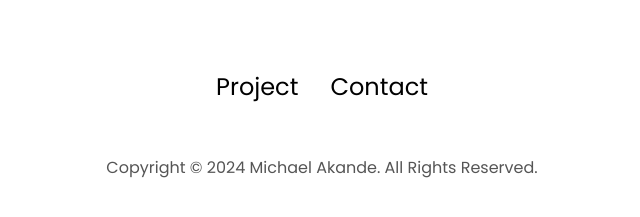
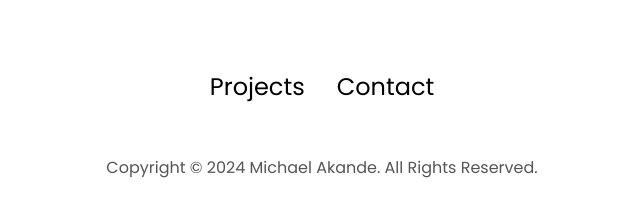
Before and after one commit to mikebeenmadeit/portfolio2, a plain HTML site: page index.html in a window 1280 px wide. Shown: the part 1254-1471 px from the top of the page, 318-958 px from the left. Drawn offline with nearby package versions, Linux system fonts and the light colour scheme.

Commit message:
Update index.html

```diff
--- a/index.html
+++ b/index.html
@@ -15,7 +15,7 @@
             <ul class="nav-links">
               <!--  <li><a href="#about">About</a></li>
                 <li><a href="#expereince">Experience</a></li> -->
-                <li><a href="#project">Project</a></li>
+                <li><a href="#project">Projects</a></li>
                 <li><a href="#contact">Contact</a></li>
             </ul>
         </div>
@@ -279,7 +279,7 @@
             <ul class="nav-links">
            <!--     <li><a href="#about">About</a></li>
                 <li><a href="#expereince">Experience</a></li>  -->
-                <li><a href="#project">Project</a></li>
+                <li><a href="#project">Projects</a></li>
                 <li><a href="#contact">Contact</a></li>
             </ul>
 
```
